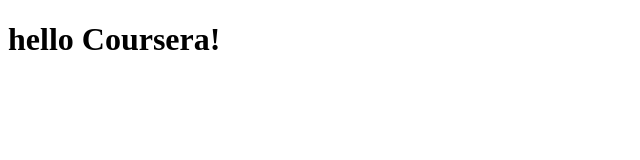
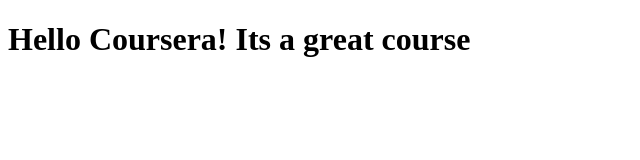
Before and after one commit to error986/coursera-test, a plain HTML site: page site/index.html in a window 1280 px wide. Shown: the whole page, without its empty margins (0-640 px from the left). Drawn offline with Linux system fonts and the light colour scheme.

Commit message:
Small addition to our page content.

```diff
--- a/site/index.html
+++ b/site/index.html
@@ -4,6 +4,6 @@
 	<title>Hello Coursera!</title>
 </head>
 <body>
-<h1>hello Coursera!</h1>
+<h1>Hello Coursera! Its a great course</h1>
 </body>
 </html>
```
